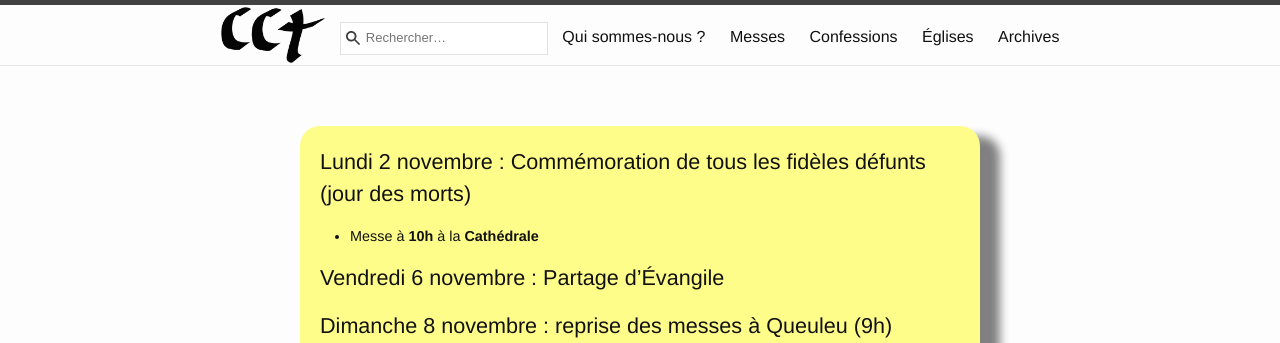
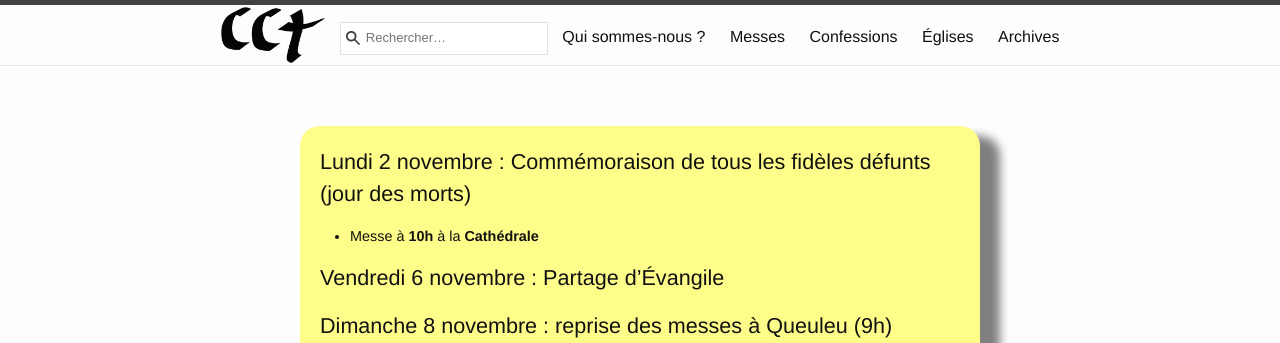
Before and after one commit to cccroix/cccroix.github.io, a Jekyll site: the page built from index.html, in a window 1280 px wide. Shown: the top 343 px of the page. Built offline with Jekyll 4.4.1, drawn with Linux system fonts in a browser that asks for light colours; nearby versions of some CDN libraries; the list of posts is cut into pages by our own code.

Commit message:
Luc est un inculte

```diff
--- a/blocnote.md
+++ b/blocnote.md
@@ -5,7 +5,7 @@ published: true
 # sera affiché avant l’index des articles
 ---
 
-## Lundi 2 novembre : Commémoration de tous les fidèles défunts (jour des morts)
+## Lundi 2 novembre : Commémoraison de tous les fidèles défunts (jour des morts)
 
 - Messe à **10h** à la **Cathédrale**
 
```
